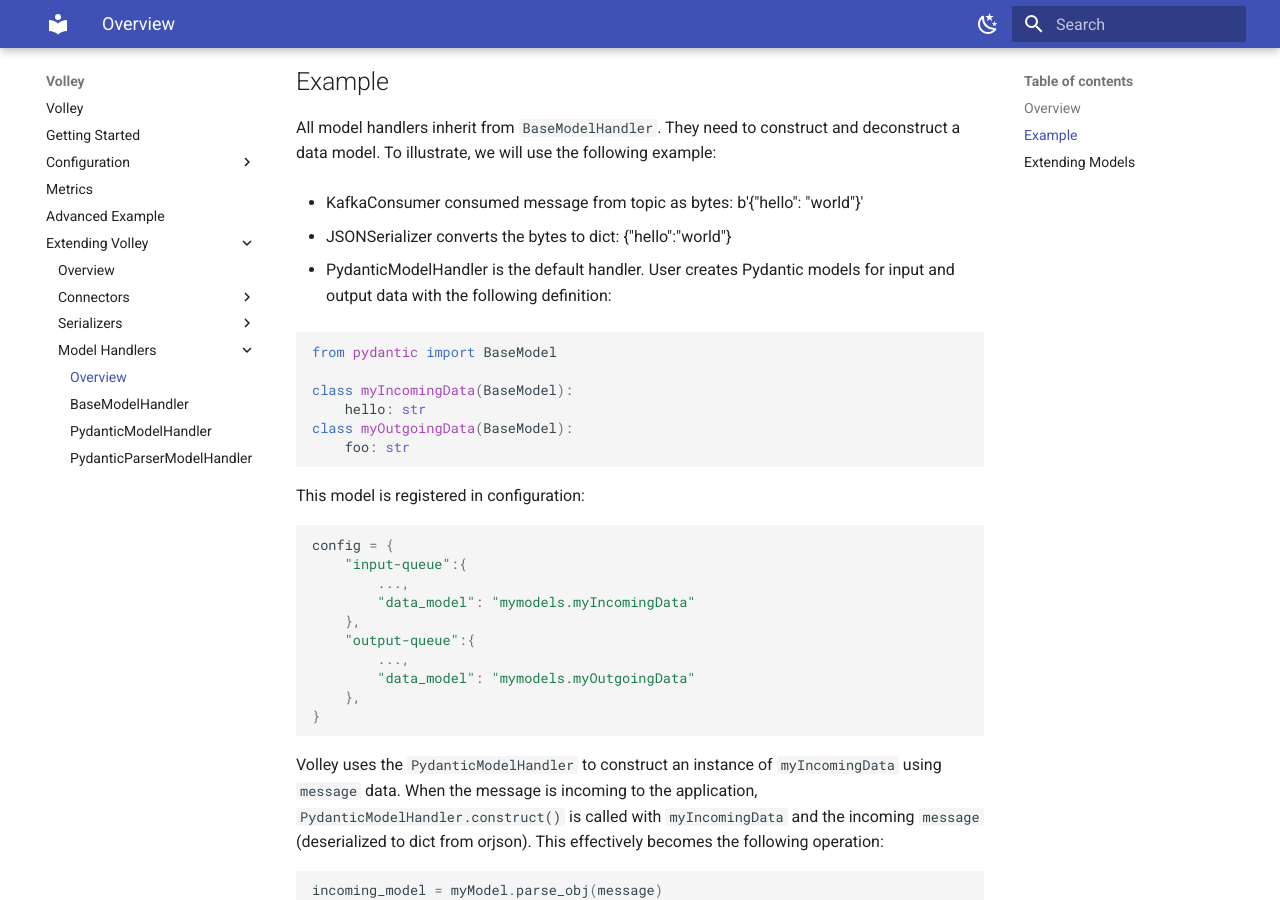
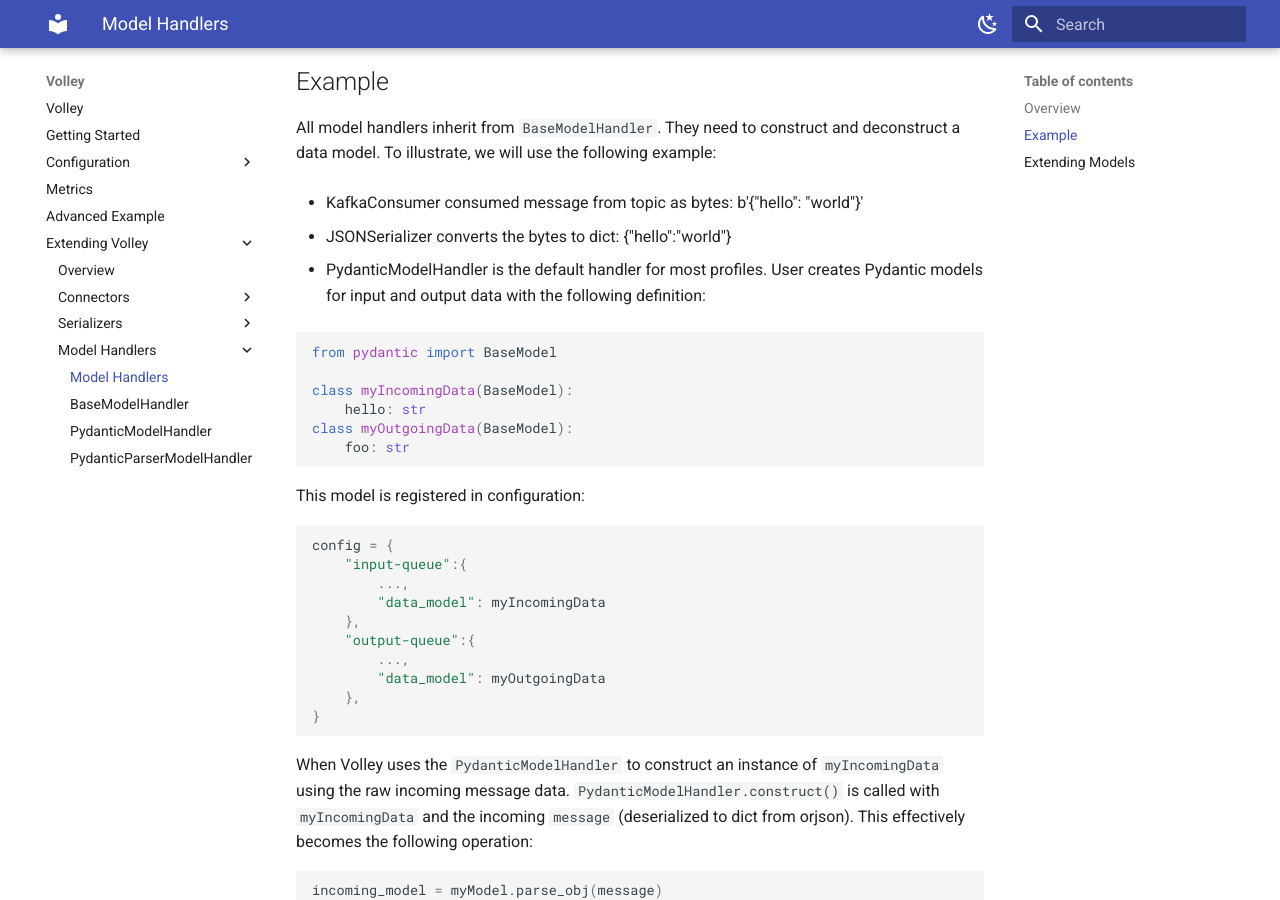
Before and after one commit to shipt/py-volley, an MkDocs documentation site: the page built from docs/docs/models/overview.md, in a window 1280 px wide and 900 px high, scrolled down 562 px. Built offline with MkDocs 1.6.1 and Material for MkDocs 9.7.7, drawn with Linux system fonts in a browser that asks for light colours.

Commit message:
update doc

````diff
--- a/docs/docs/models/overview.md
+++ b/docs/docs/models/overview.md
@@ -17,7 +17,7 @@
 
 - JSONSerializer converts the bytes to dict: {"hello":"world"}
 
-- PydanticModelHandler is the default handler. User creates Pydantic models for input and output data with the following definition:
+- PydanticModelHandler is the default handler for most profiles. User creates Pydantic models for input and output data with the following definition:
 
 
 ```python
@@ -30,20 +30,21 @@
 ```
 
 This model is registered in configuration:
+
 ```python
 config = {
     "input-queue":{
         ...,
-        "data_model": "mymodels.myIncomingData"
+        "data_model": myIncomingData
     },
     "output-queue":{
         ...,
-        "data_model": "mymodels.myOutgoingData"
+        "data_model": myOutgoingData
     },
 }
 ```
 
-Volley uses the `PydanticModelHandler` to construct an instance of `myIncomingData` using `message` data. When the message is incoming to the application, `PydanticModelHandler.construct()` is called with `myIncomingData` and the incoming `message` (deserialized to dict from orjson). This effectively becomes the following operation:
+When Volley uses the `PydanticModelHandler` to construct an instance of `myIncomingData` using the raw incoming message data. `PydanticModelHandler.construct()` is called with `myIncomingData` and the incoming `message` (deserialized to dict from orjson). This effectively becomes the following operation:
 
 ```python
 incoming_model = myModel.parse_obj(message)
@@ -58,7 +59,6 @@
 
 Volley then uses `PydanticModelHandler` to `deconstruct` `myOutgoingData` to a `dict` which is then passed to `orjson` for serialization, finally to Kafka via the connector.
 
-
 ## Extending Models
 
 A model handler can be defined to construct any data model so long as it is compliant with the signature of `BaseModelHandler` and the configured serializer is selected in configuration. To further illustrate, if one were to disable serialization and use `PydanticParserModelHandler`, constructing a data model would effectively become:
--- a/docs/mkdocs.yml
+++ b/docs/mkdocs.yml
@@ -19,6 +19,8 @@
     - Profiles: 'profiles.md'
     - Application: 'engine.md'
     - Consumer & Producer: './connectors/connectors.md'
+    - Serialization: './serializers/overview.md'
+    - Model Handlers: './models/overview.md'
     - Dead Letter Queues: 'deadletterqueue.md'
   - Metrics: 'metrics.md'
   - Advanced Example: 'advanced_example.md'
````
